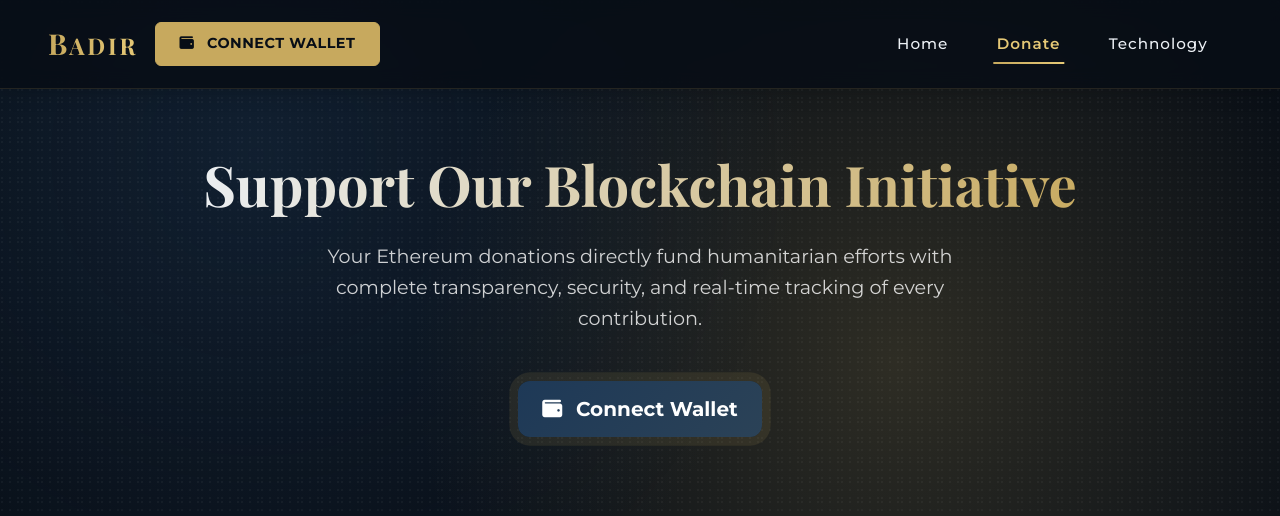
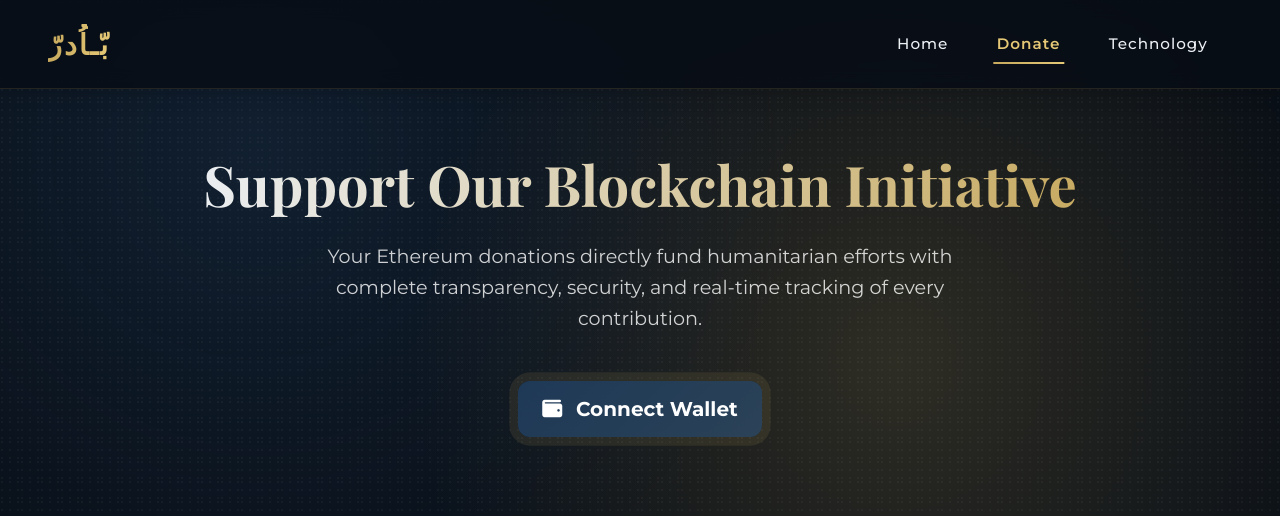
Before and after one commit to yaracyber/Badir, a Flask app: page /donate in a window 1280 px wide. Shown: the top 516 px of the page. Run offline with Flask 3, Linux system fonts and the light colour scheme; some libraries are stand-ins or nearby versions.

Commit message:
Update website name and remove the connect wallet button from navigation
Removes wallet connect button from navbar and updates the logo text in `templates/layout.html`.

Replit-Commit-Author: Agent
Replit-Commit-Session-Id: ef7892f4-4032-40d0-9159-4cc6e0c86c91
Replit-Commit-Screenshot-Url: https://storage.googleapis.com/screenshot-production-us-central1/5538cc59-1f78-4152-bb87-f1d94306d65e/e4f6d5cf-3e99-4e57-a549-edcf91bd8fcf.jpg

```diff
--- a/templates/layout.html
+++ b/templates/layout.html
@@ -81,13 +81,8 @@
     <nav class="navbar navbar-expand-lg navbar-dark fixed-top">
         <div class="container-fluid px-4 px-lg-5">
             <a class="navbar-brand" href="{{ url_for('home') }}">
-                <span class="logo-text">B<span class="logo-small">ADIR</span></span>
+                <span class="logo-text">بّـاُدرّ</span>
             </a>
-            <div class="ms-auto d-none d-lg-block">
-                <a href="{{ url_for('donate') }}" class="btn btn-primary me-3" style="background-color: #C7A95E; border-color: #C7A95E; color: #080E16; font-weight: bold;">
-                    <i class="fas fa-wallet me-2"></i> Connect Wallet
-                </a>
-            </div>
             <button class="navbar-toggler" type="button" data-bs-toggle="collapse" data-bs-target="#navbarNav"
                     aria-controls="navbarNav" aria-expanded="false" aria-label="Toggle navigation">
                 <span class="navbar-toggler-icon"></span>
@@ -106,11 +101,7 @@
                         <a class="nav-link {% if request.path == '/technology' %}active{% endif %}"
                            href="{{ url_for('technology') }}">Technology</a>
                     </li>
-                    <li class="nav-item d-block d-lg-none mt-3">
-                        <a href="{{ url_for('donate') }}" class="btn btn-primary w-100" style="background-color: #C7A95E; border-color: #C7A95E; color: #080E16; font-weight: bold;">
-                            <i class="fas fa-wallet me-2"></i> Connect Wallet
-                        </a>
-                    </li>
+
                 </ul>
             </div>
         </div>
@@ -127,7 +118,7 @@
             <div class="row mb-4">
                 <div class="col-12 text-center mb-4">
                     <div class="footer-logo">
-                        <span class="logo-text">B<span class="logo-small">ADIR</span></span>
+                        <span class="logo-text">بّـاُدرّ</span>
                     </div>
                     <div class="footer-divider">
                         <span class="footer-divider-line"></span>
```
